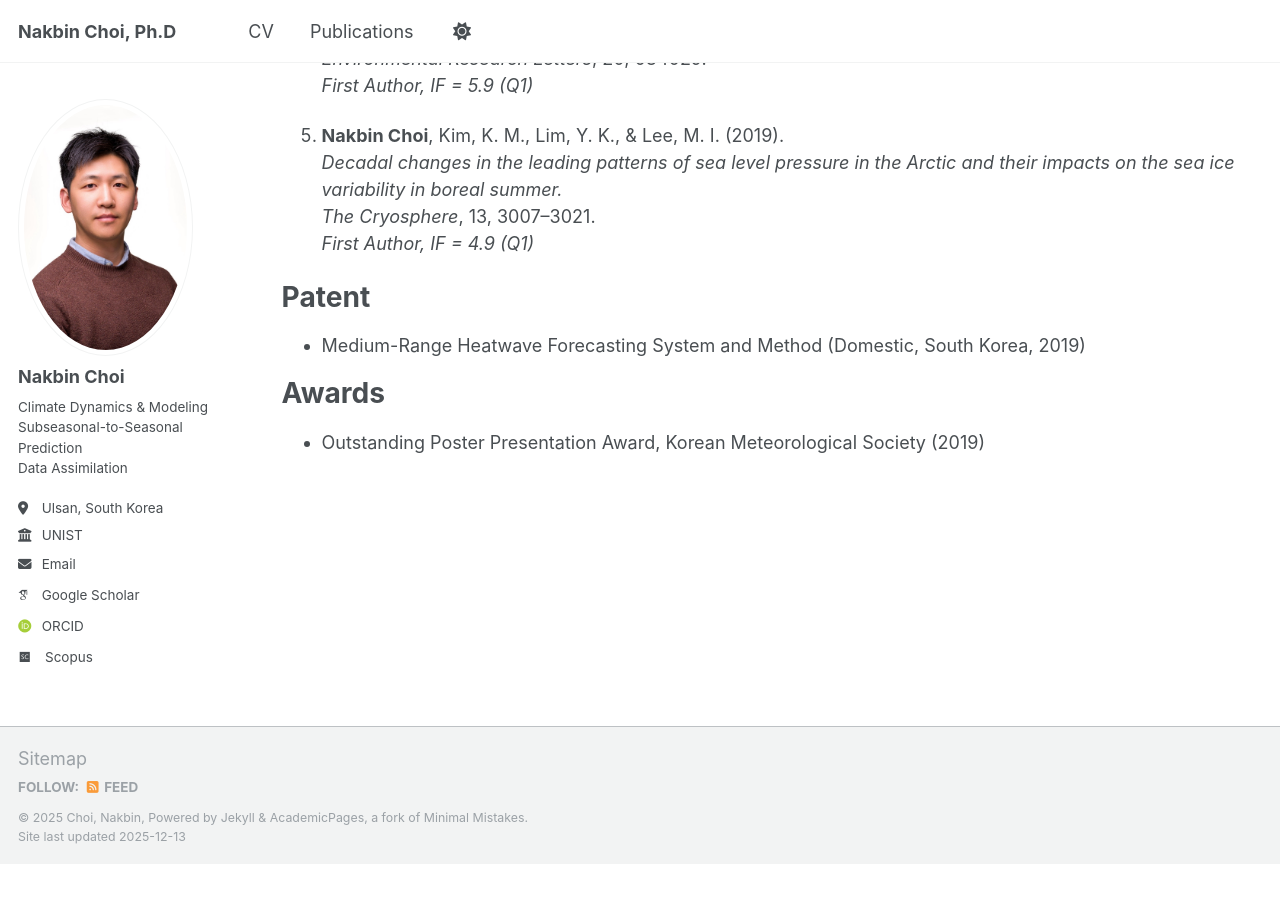
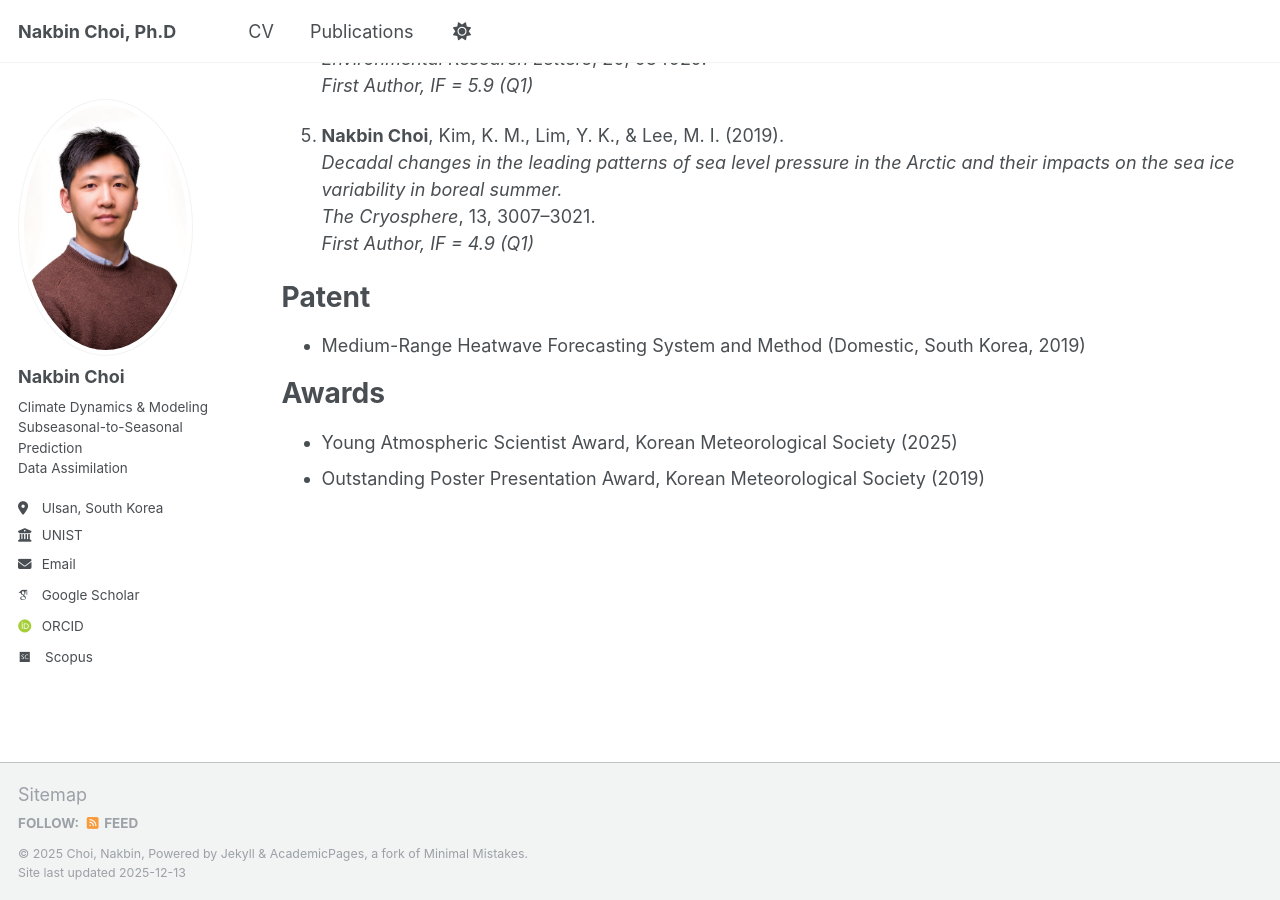
Before and after one commit to nakbin/profile, a Jekyll site: the page built from _pages/cv.md, in a window 1280 px wide and 900 px high, scrolled down 1344 px. Built offline with Jekyll 4.4.1, drawn with Linux system fonts in a browser that asks for light colours; some web fonts are replaced; before the commit the page ends 2208 px from its top, so only the background shows below that.

Commit message:
Update cv.md

```diff
--- a/_pages/cv.md
+++ b/_pages/cv.md
@@ -66,4 +66,5 @@ Patent
 
 Awards
 ======
+- Young Atmospheric Scientist Award, Korean Meteorological Society (2025)
 - Outstanding Poster Presentation Award, Korean Meteorological Society (2019)
```
